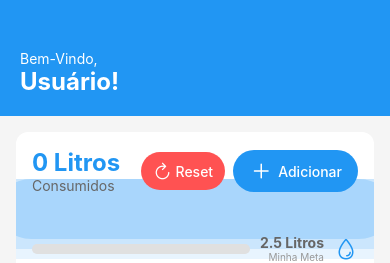
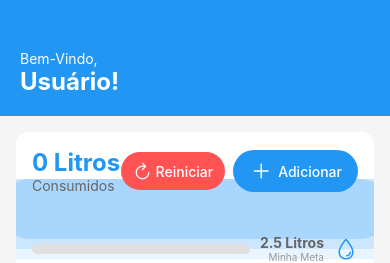
Before and after one commit to Skitlovesz/aqua-ballance, a React Native app: screen /MainTabs in a window 390 px wide. Shown: the top 263 px of the page. Built offline with nearby package versions, Linux system fonts and the light colour scheme.

Commit message:
update homepage

```diff
--- a/app/(tabs)/index.tsx
+++ b/app/(tabs)/index.tsx
@@ -254,7 +254,7 @@ export default function HomeScreen() {
             <View style={styles.buttonContainer}>
               <TouchableOpacity style={styles.resetButton} onPress={resetWaterConsumed}>
                 <Ionicons name="refresh" size={20} color="white" />
-                <Text style={styles.resetButtonText}>Reset</Text>
+                <Text style={styles.resetButtonText}>Reiniciar</Text>
               </TouchableOpacity>
               <TouchableOpacity style={styles.addButton} onPress={openAddWaterModal}>
                 <Ionicons name="add" size={24} color="white" style={styles.addIcon} />
```
